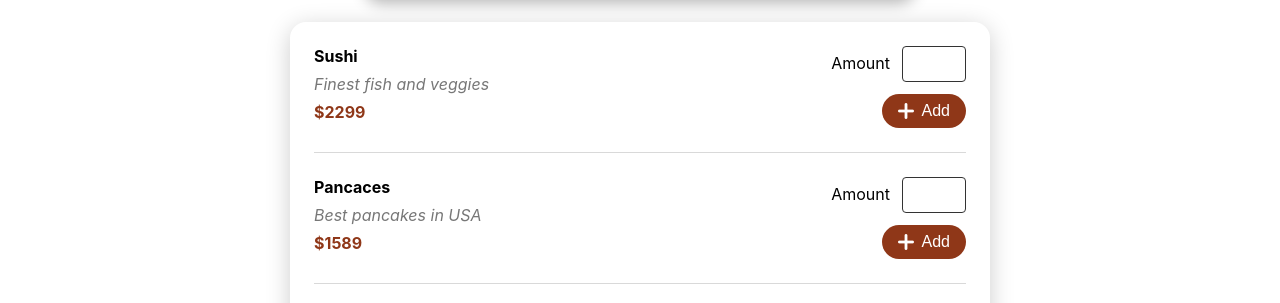
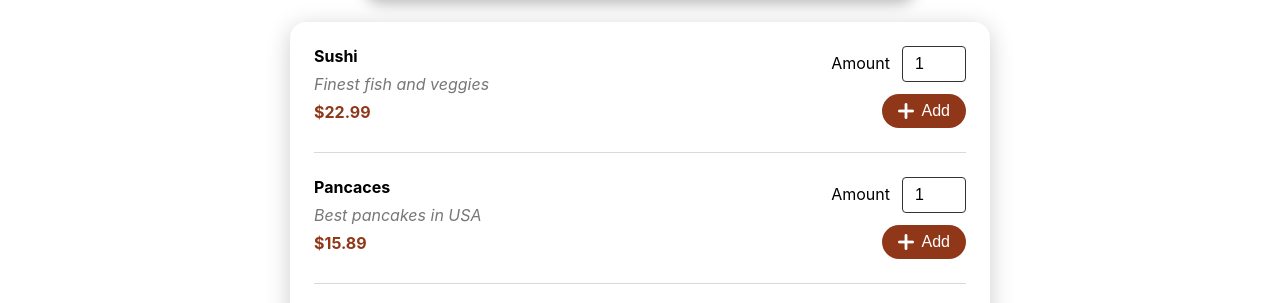
Before and after one commit to kepler003/food-order-app, a React (Create React App) app: page / in a window 1280 px wide. Shown: the part 453-756 px from the top of the page. Built offline with nearby package versions, Linux system fonts and the light colour scheme.

Commit message:
Add handling amount change

```diff
--- a/src/components/MenuRow/MenuRow.js
+++ b/src/components/MenuRow/MenuRow.js
@@ -2,8 +2,20 @@ import Input from '../../UI/Input/Input';
 import Button from '../../UI/Button/Button';
 import Icon from '../../UI/Icon/Icon';
 import cls from './MenuRow.module.css';
+import { useEffect, useState } from 'react';
 
-const MenuRow = ({ name, description, price, separation }) => {
+const MenuRow = ({ name, description, price: dishPrice, separation }) => {
+  const [price, setPrice] = useState(dishPrice);
+  const [amount, setAmount] = useState(1);
+
+  useEffect(() => {
+    setPrice(amount * dishPrice);
+  }, [amount]);
+
+  const handleAmountChange = (e) => {
+    setAmount(e.target.value);
+  };
+
   return (
     <div className={[cls.row, separation ? cls.separation : ''].join(' ')}>
       <div>
@@ -14,13 +26,20 @@ const MenuRow = ({ name, description, price, separation }) => {
           <i>{description}</i>
         </p>
         <p className={cls.price}>
-          <b>${price}</b>
+          <b>${price / 100}</b>
         </p>
       </div>
       <div className={cls.addBox}>
         <div>
           <label>Amount</label>
-          <Input className={cls.amount} type='number' min='1' step='1' />
+          <Input
+            className={cls.amount}
+            onChange={handleAmountChange}
+            type='number'
+            min='1'
+            step='1'
+            value={amount}
+          />
         </div>
         <Button className={cls.add} size='small'>
           <Icon className={cls.addIcon} color='white' name='plus' />
```
